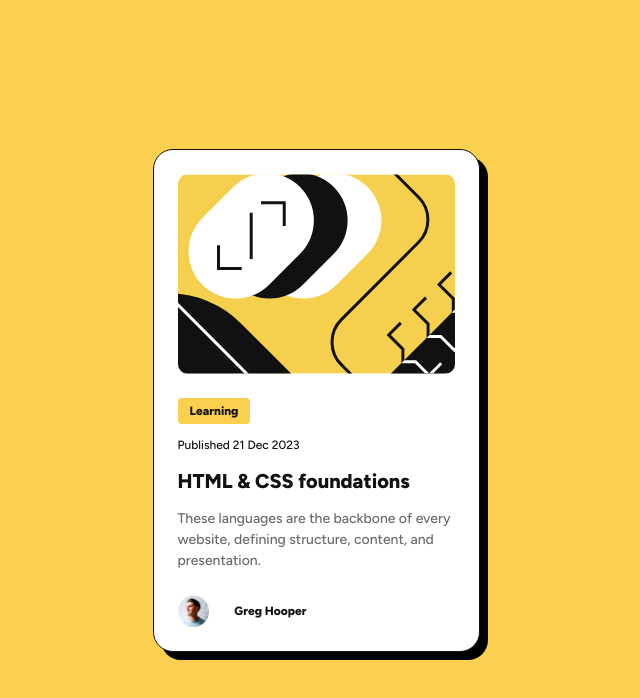
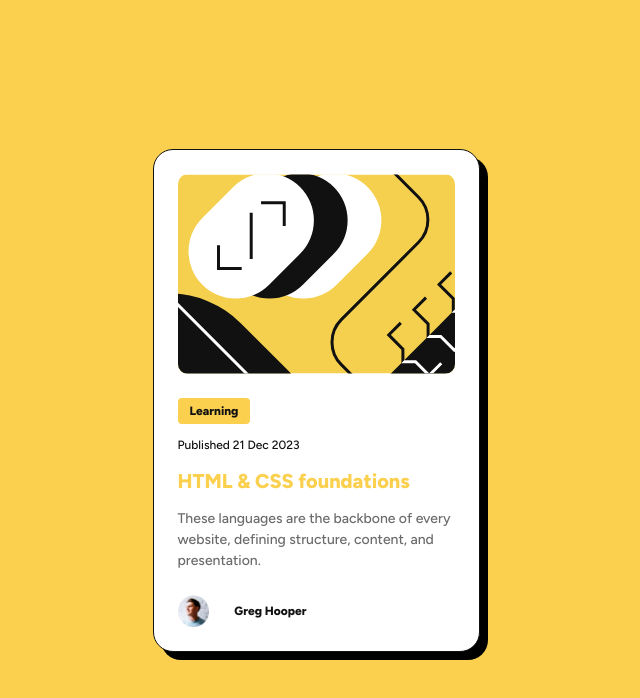
Before and after one commit to shadowbanks-frontendmaster-challenges/blogPreviewCard, a plain HTML site: page index.html in a window 1280 px wide. In both pictures the pointer is over the element "HTML & CSS foundations". Shown: the whole page, without its empty margins (324-964 px from the left). Drawn offline with Linux system fonts and the light colour scheme.

Commit message:
Add hover state

```diff
--- a/styles.css
+++ b/styles.css
@@ -17,7 +17,7 @@
 }
 
 @media (min-width: 1440px) {
-  :root{
+  :root {
     --font-size-1: 24px;
     --font-size-2: 16px;
     --font-size-3: 14px;
@@ -83,10 +83,14 @@ strong {
   margin-bottom: 12px;
 }
 
-h1{
+h1 {
   font-weight: var(--font-weight-1);
   font-size: var(--font-size-1);
   margin-bottom: 12px;
+}
+h1:hover {
+  color: var(--yellow);
+  cursor: pointer;
 }
 
 .main-content p:last-of-type {
```
Also changed, not shown: 2 other files.
